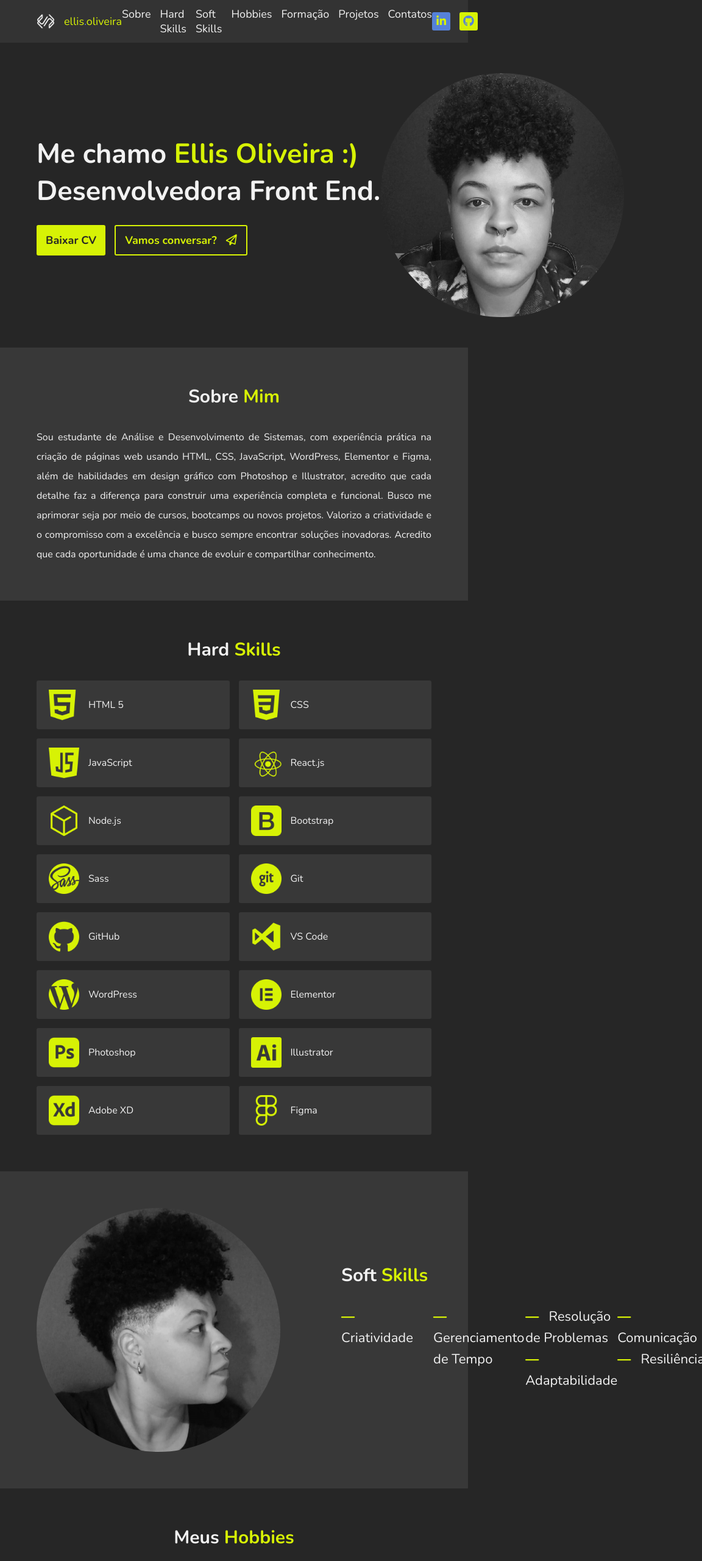
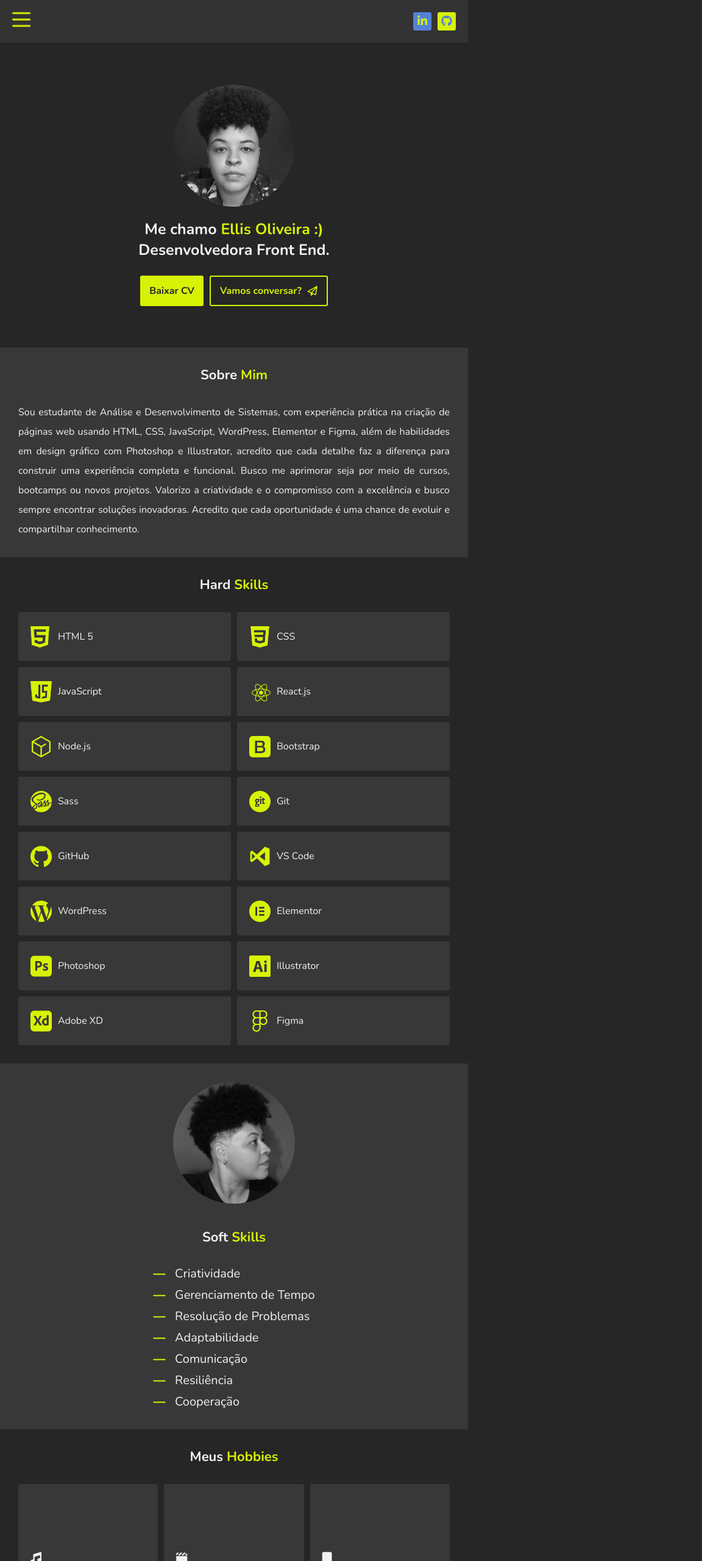
Before and after one commit to ellxsm/portfolio, a plain HTML site: page index.html in a window 768 px wide. Shown: the top 2560 px of the page at 61% size, 1152 px wide, since content can reach past the window. Drawn offline with Linux system fonts and the light colour scheme.

Commit message:
Atualização no Layout Responsivo

```diff
--- a/assets/styles/main.css
+++ b/assets/styles/main.css
@@ -576,11 +576,132 @@ footer a {
 
   /* Contacts Section */
 
-.contact__items {
-	flex-direction: column;
+  .contact__items {
+    flex-direction: column;
   }
 
   .contact__item__img {
-	margin-top: 30px;
+    margin-top: 30px;
   }
 }
+
+@media only screen and (min-width: 768px) and (max-width: 1024px) {
+
+  h1 {
+    margin-top: 20px;
+    font-size: 25px;
+    text-align: center;
+  }
+
+  h2 {
+    font-size: 22px;
+  }
+
+  .section {
+    padding: 30px;
+  }
+
+  .perfil {
+    height: 200px;
+    width: 200px;
+  }
+
+  .icon {
+    width: 35px;
+  }
+
+  .pd-default {
+    padding: 30px;
+  }
+
+  .gap-default {
+    gap: 10px;
+  }
+
+  /* Nav Responsivo */
+
+  .nav {
+    padding: 0 20px;
+  }
+
+  .nav__logo {
+    display: none;
+  }
+
+  .nav__toggle {
+    display: block;
+  }
+
+  .nav__toggle img {
+    width: 30px;
+  }
+
+  .nav__list {
+    position: absolute;
+    top: 70px;
+    left: 0;
+    display: none;
+    flex-direction: column;
+    width: 100vw;
+    padding: 0;
+    background-color: #333333;
+    z-index: 10;
+  }
+
+  .nav__list.active {
+    display: flex;
+  }
+
+  .nav__list__link {
+    padding: 10px 0;
+    margin: 0;
+    text-align: center;
+    border-bottom: 1px solid var(--bg-secondary);
+  }
+
+  /* Hero Section */
+
+  .hero {
+    flex-direction: column-reverse;
+    justify-content: center;
+  }
+
+  .hero__btn {
+    justify-content: center;
+    font-size: 16px;
+  }
+
+  /* Soft Skill Section */
+
+  .softskill {
+    flex-direction: column;
+    align-items: center;
+    gap: 40px;
+  }
+
+  .softskill__text {
+    align-items: center;
+    width: 100vw;
+  }
+
+  .softskill__list {
+    flex-direction: column;
+    gap: 5px;
+    height: auto;
+  }
+
+  .softskill__list li {
+    font-size: 20px;
+    line-height: 30px;
+  }
+
+  /* Contacts Section */
+
+  .contact__items {
+    flex-direction: column;
+  }
+
+  .contact__item__img {
+    margin-top: 30px;
+  }
+}
```
